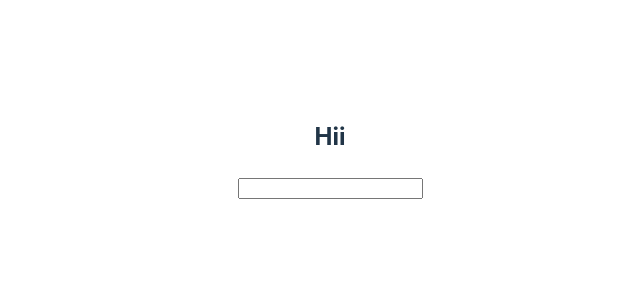
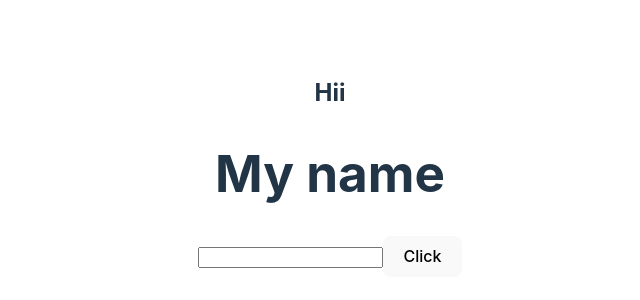
Before and after one commit to Priyanga-Developer/CRUD_Task_DataPlant, a React (Vite) app: page / in a window 1280 px wide. Shown: the part 234-534 px from the top of the page, without its empty margins (310-950 px from the left). Built offline with nearby package versions, Linux system fonts and the light colour scheme.

Commit message:
uncontrolled inputs

```diff
--- a/src/ControlledInputs.jsx
+++ b/src/ControlledInputs.jsx
@@ -1,18 +1,33 @@
-import React, { useState } from 'react'
+import React, { Component, useState } from 'react'
 
-const ControlledInputs = () => {
-    const [name,setName]=useState("")
-  return (
-    <div>
-        <input
-         type="text"
-         value={name}
-        name="text"
-         id="text"
-         onChange={(e)=>setName(e.target.value)}/>
-         <h1>{name}</h1>
-    </div>
-  )
+class ControlledInputs extends Component  {
+    constructor(props){
+        super(props)
+        this.name=React.createRef()
+        this.handleSubmit=this.handleSubmit.bind(this)
+    }
+
+    handleSubmit(e){
+        e.preventDefault()
+       console.log(this.name.current.value);
+    }
+
+    render(){
+        return(
+            <>
+            <h1>My name </h1>
+            <form onSubmit={this.handleSubmit}>
+            <input type='text'
+            ref={this.name}
+            />
+            <button type='submit'>Click</button>
+
+            </form>
+
+            </>
+        )
+    }
+
 }
 
 export default ControlledInputs
```
